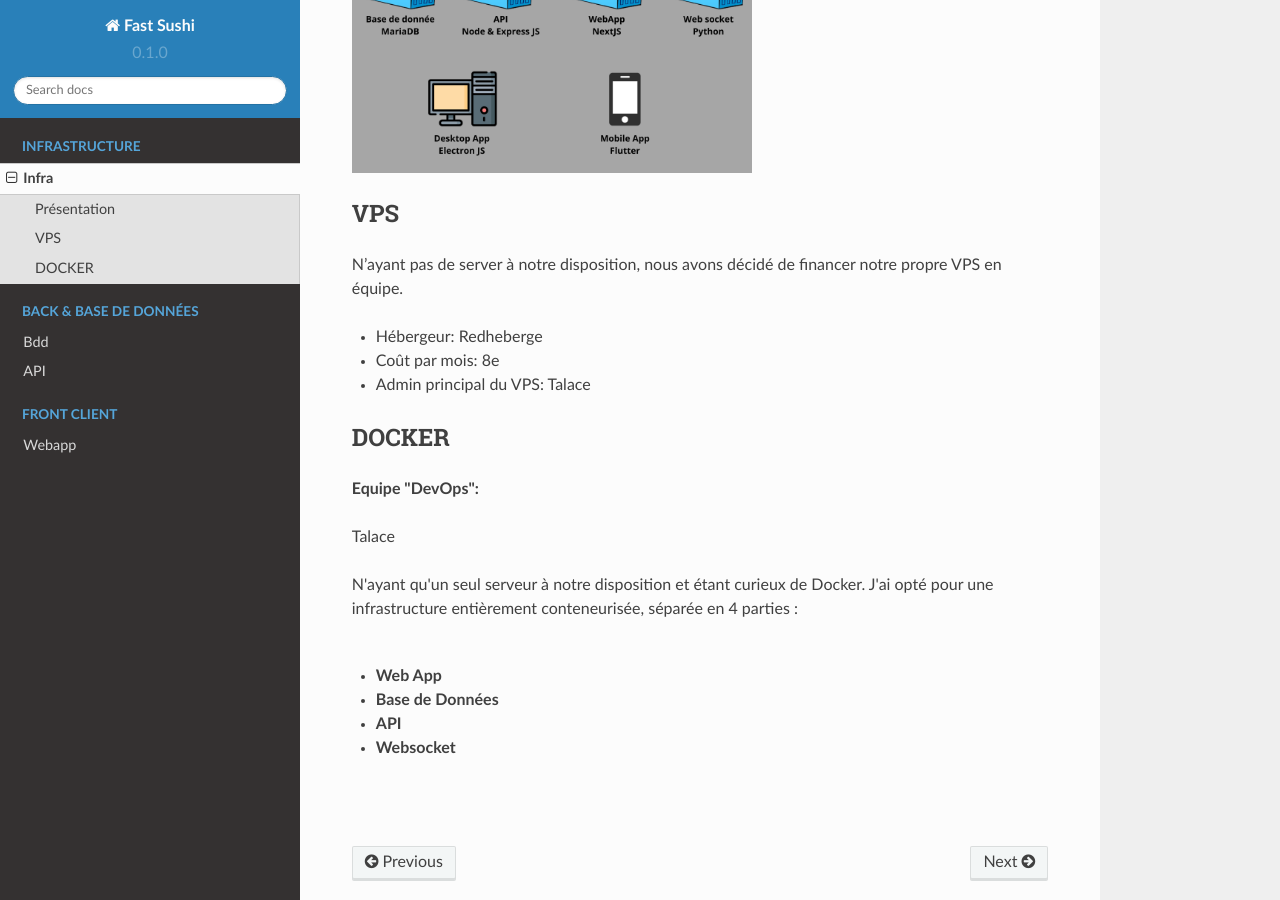
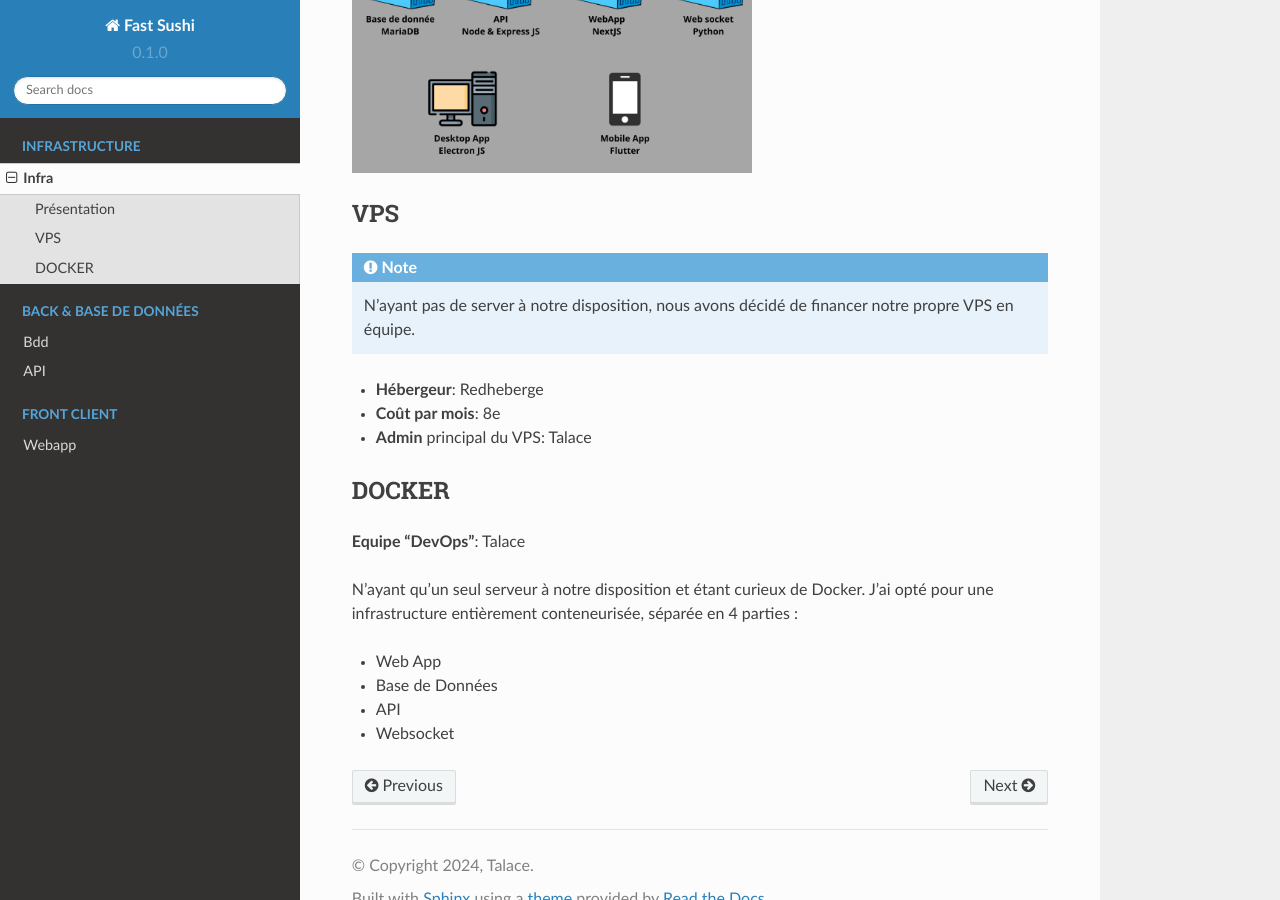
Before and after one commit to FAST-SUSHI-NEXTECH/fast-sushi, a Sphinx documentation site: the page built from docs/source/infra.rst, in a window 1280 px wide and 900 px high, scrolled down 615 px. Built offline with Sphinx 7.4.7 and the Read the Docs theme 2.0.0, drawn with Linux system fonts in a browser that asks for light colours.

Commit message:
update - infra page

```diff
--- a/docs/source/infra.rst
+++ b/docs/source/infra.rst
@@ -15,30 +15,24 @@
 
 VPS
 ----------------
+.. note::
 
-N'ayant pas de server à notre disposition, nous avons décidé de financer notre propre VPS en équipe.
+   N'ayant pas de server à notre disposition, nous avons décidé de financer notre propre VPS en équipe.
 
-* Hébergeur: Redheberge
-* Coût par mois: 8e
-* Admin principal du VPS: Talace
+* **Hébergeur**: Redheberge
+* **Coût par mois**: 8e
+* **Admin** principal du VPS: Talace
 
 
 
 DOCKER
 ----------------
-.. raw:: html
 
-   <div align="">
-     <p style="font-weight: bold;">Equipe "DevOps":</p><p>Talace</p>
-     <p>N'ayant qu'un seul serveur à notre disposition et étant curieux de Docker. J'ai opté pour une infrastructure entièrement conteneurisée, séparée en 4 parties :</p>
-     <br>
-     <ul>
-       <li style="font-weight: bold;">Web App</li>
-       <li style="font-weight: bold;">Base de Données</li>
-       <li style="font-weight: bold;">API</li>
-       <li style="font-weight: bold;">Websocket</li>
-     </ul>
-     <br>
-     <p></p>
-     <br>
-   </div>
+**Equipe "DevOps"**: Talace
+
+N'ayant qu'un seul serveur à notre disposition et étant curieux de Docker. J'ai opté pour une infrastructure entièrement conteneurisée, séparée en 4 parties :
+
+* Web App
+* Base de Données
+* API
+* Websocket
```
